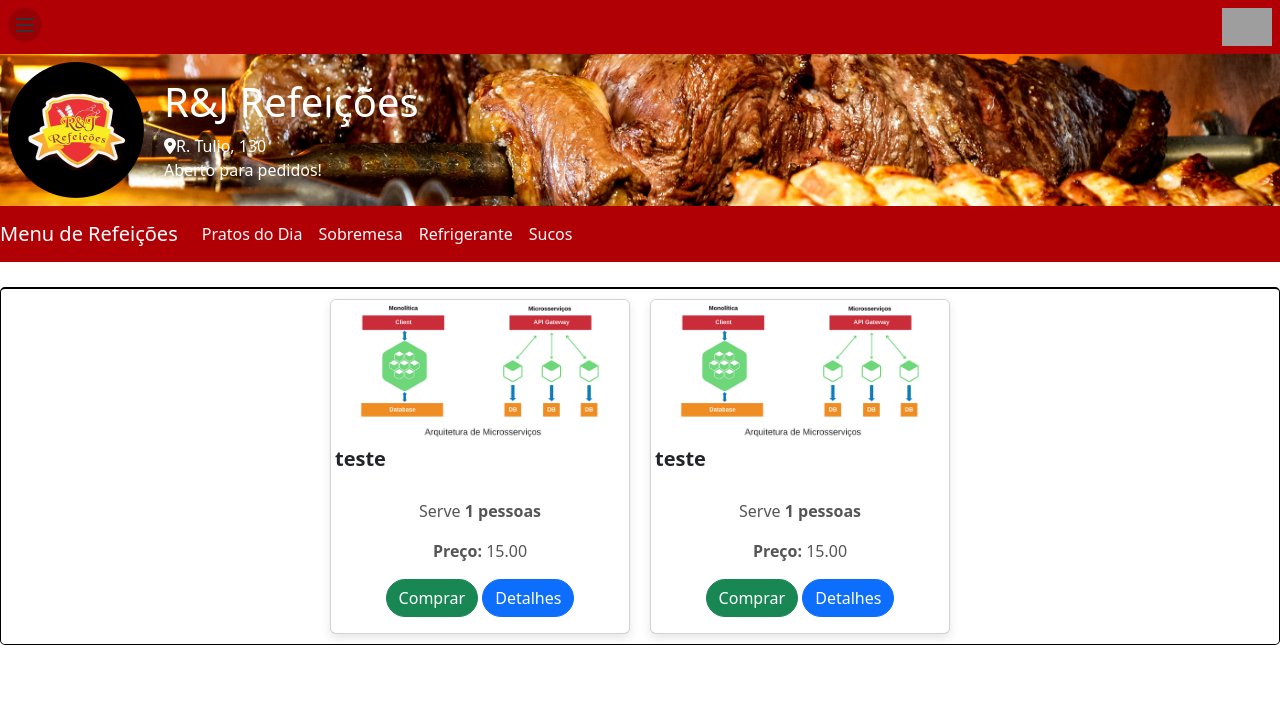
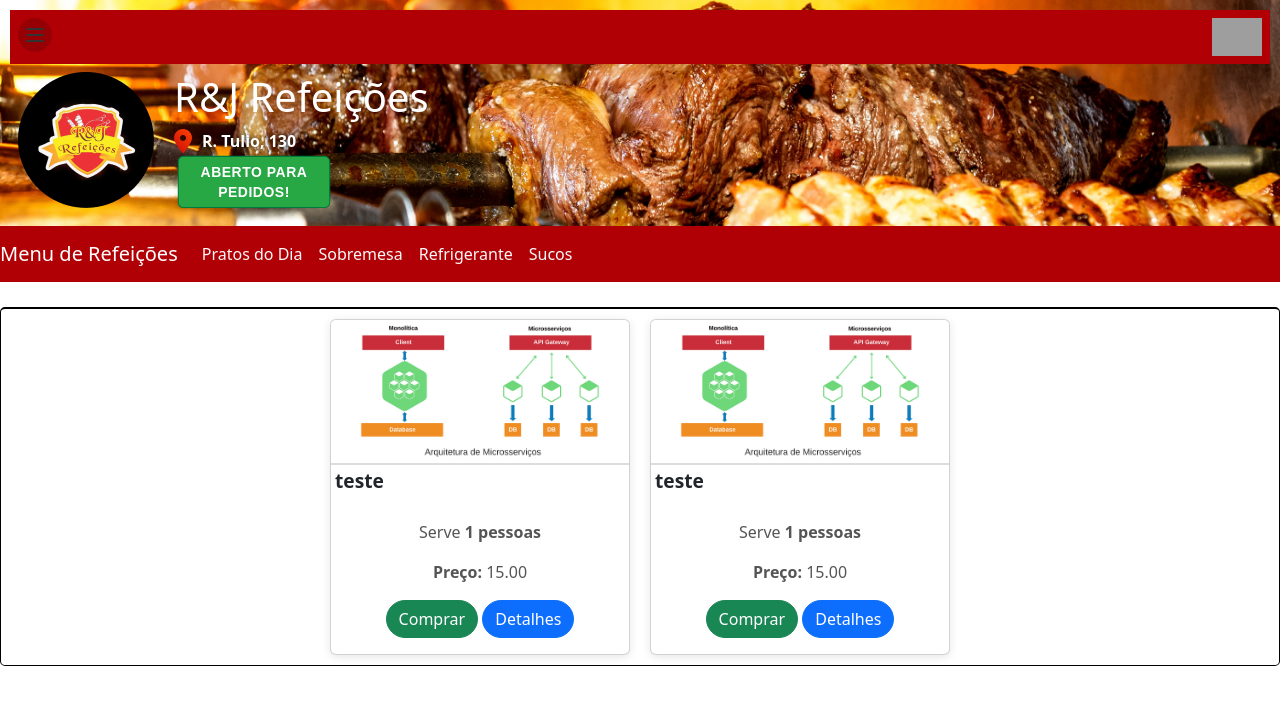
Before and after one commit to socha2004/rjRefeicoes, a PHP site: page /rjrefeicoes/ in a window 1280 px wide. Shown: the top 705 px of the page. Run offline with PHP 8.4, Linux system fonts and the light colour scheme; data comes from the database, SQL or seed files in the repository; some libraries are stand-ins or nearby versions; grey boxes are pictures that could not be loaded.

Commit message:
Stilos adicionados / modificados

```diff
--- a/src/styles/cadastrarProduto/cadastrarProduto.css
+++ b/src/styles/cadastrarProduto/cadastrarProduto.css
@@ -3,6 +3,6 @@
 }
 
 .card-cadastro-produto{
-    border: 1px solid black;
+    border: 1px solid rgb(0, 0, 0);
     padding: 10px;
 }
--- a/src/styles/estiloCarrinho/estilo.css
+++ b/src/styles/estiloCarrinho/estilo.css
@@ -1,18 +1,47 @@
-.modal-carrinho{
+.modal-carrinho {
     background-color: #B10005;
     color: #fff;
+    padding: 15px; /* Espaçamento interno */
+    border-radius: 10px 10px 0 0; /* Bordas arredondadas no topo */
 }
 
-/* .modal-content {
-   height: 500px;
-   width: 500px;
+.modal-content {
+    border-radius: 10px; /* Bordas arredondadas */
+    overflow: hidden; /* Remove o excesso de conteúdo */
+    box-shadow: 0 4px 20px rgba(0, 0, 0, 0.3); /* Sombra */
 }
 
-.modal-header {
-
+.modal-title {
+    font-family: 'Times New Roman', Times, serif;
+    font-size: 1.5em;
+    margin: 0 auto;
+    text-align: center; /* Centraliza o título */
 }
 
-.modal-tittle {
-    margin-left: 130px;
-    font-family: 'Times New Roman', Times, serif;
-} */
+.card {
+    border: none; /* Remove a borda padrão */
+    border-radius: 10px; /* Bordas arredondadas */
+    overflow: hidden;
+    box-shadow: 0 2px 10px rgba(0, 0, 0, 0.1); /* Sombra suave */
+}
+
+.card-img-top {
+    border-bottom: 2px solid #ddd; /* Linha abaixo da imagem */
+}
+
+.card-title {
+    font-size: 1.2em;
+    font-weight: bold;
+    color: #B10005;
+}
+
+.card-text {
+    color: #555;
+}
+
+.modal-footer {
+    background-color: #f1f1f1;
+    border-top: 1px solid #ddd;
+    display: flex;
+    justify-content: space-between;
+}
--- /dev/null
+++ b/src/styles/statusindex/statusdorestaurante.css
@@ -0,0 +1,72 @@
+/* Estilização para o cabeçalho */
+.cabecalho {
+    background-image: url('src/assets/imagens/FOGO.jpg');
+    background-size: cover;
+    background-position: center;
+    background-repeat: no-repeat;
+    color: #fff;
+    padding: 10px;
+}
+
+/* Estilização para o container do cabeçalho */
+.cabecalho-container {
+    display: flex;
+    align-items: center;
+    justify-content: flex-start; /* Alinha todo o conteúdo à esquerda */
+    padding: 10px;
+}
+
+
+
+
+
+/* Estilo para o endereço */
+.cabecalho .endereco {
+    font-size: 1em;        /* Tamanho do texto */
+    color: #fff;           /* Cor do texto branco */
+    font-weight: bold;     /* Torna o texto em negrito */
+    display: inline-block; /* Faz com que o endereço se alinhe à esquerda */
+    vertical-align: middle; /* Alinha o endereço verticalmente com o ícone */
+    text-shadow: -2px 0px 5px rgba(0, 0, 0, 0.9); /* Aumenta a opacidade da sombra */
+}
+
+.cabecalho i.fa-location-dot {
+    font-size: 1.5em; /* Tamanho do ícone */
+    margin-right: 10px; /* Espaço entre o ícone e o texto */
+    background: linear-gradient(45deg, #c90a0a, #ff4500); /* Gradiente */
+    -webkit-background-clip: text; /* Faz o gradiente "pintar" o texto */
+    -webkit-text-fill-color: transparent; /* Remove a cor sólida do texto */
+}
+
+
+/* Estilização para a plaquinha "Aberto para pedidos!" */
+.displayLoja {
+    font-size: 0.8em;
+    font-weight: bold;
+    color: white;
+    background-color: #28a745;
+    padding: 4px 10px; /* Ajuste do padding para maior visibilidade */
+    border-radius: 5px;
+    border: 1px solid #007b3e;
+    text-align: center;
+    display: inline-block;
+    text-transform: uppercase;
+    letter-spacing: 0.5px;
+    box-shadow: 0 1px 3px rgba(0, 0, 0, 0.1);
+    font-family: 'Arial', sans-serif;
+    max-width: 140px; /* Ajuste de tamanho para não cortar */
+    word-wrap: break-word;
+    margin-top: 5px; /* Espaço acima da plaquinha */
+    margin-left: 10px; /* Espaço à esquerda da plaquinha */
+    animation: pulse 2s infinite; /* Animação de pulso */
+}
+
+/* Animação de pulso */
+@keyframes pulse {
+    0%, 100% {
+        transform: scale(1); /* Tamanho inicial e final */
+    }
+    50% {
+        transform: scale(1.1); /* Leve aumento no tamanho */
+    }
+}
```
